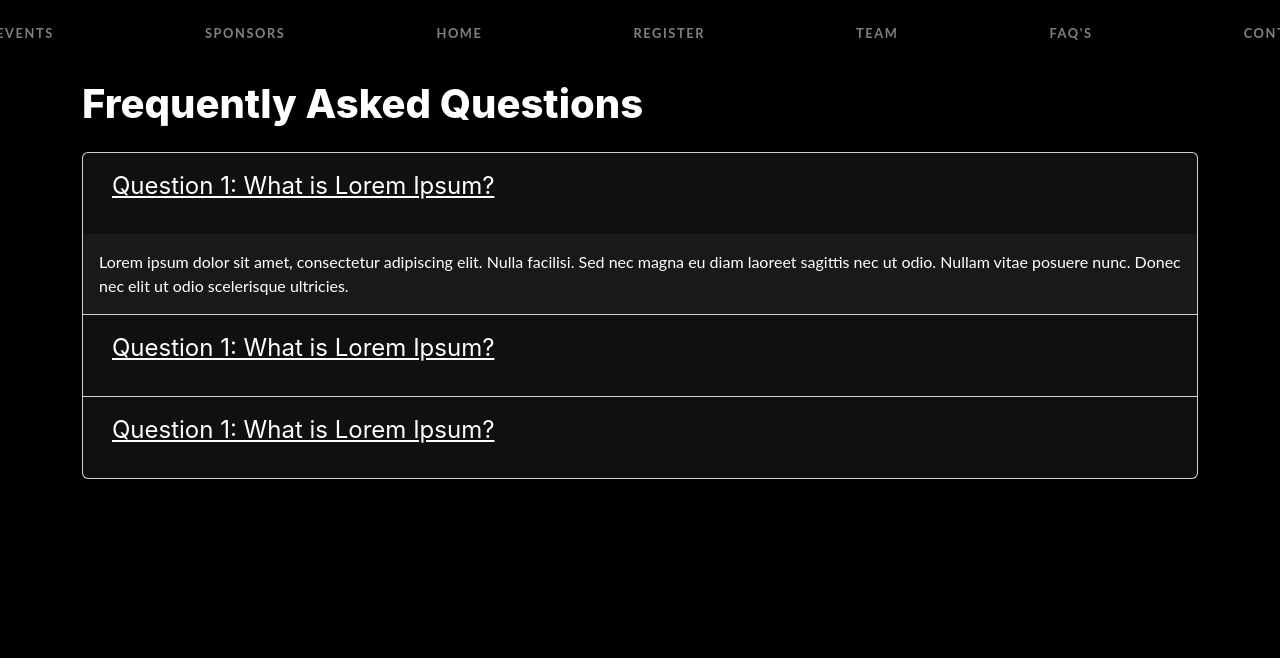
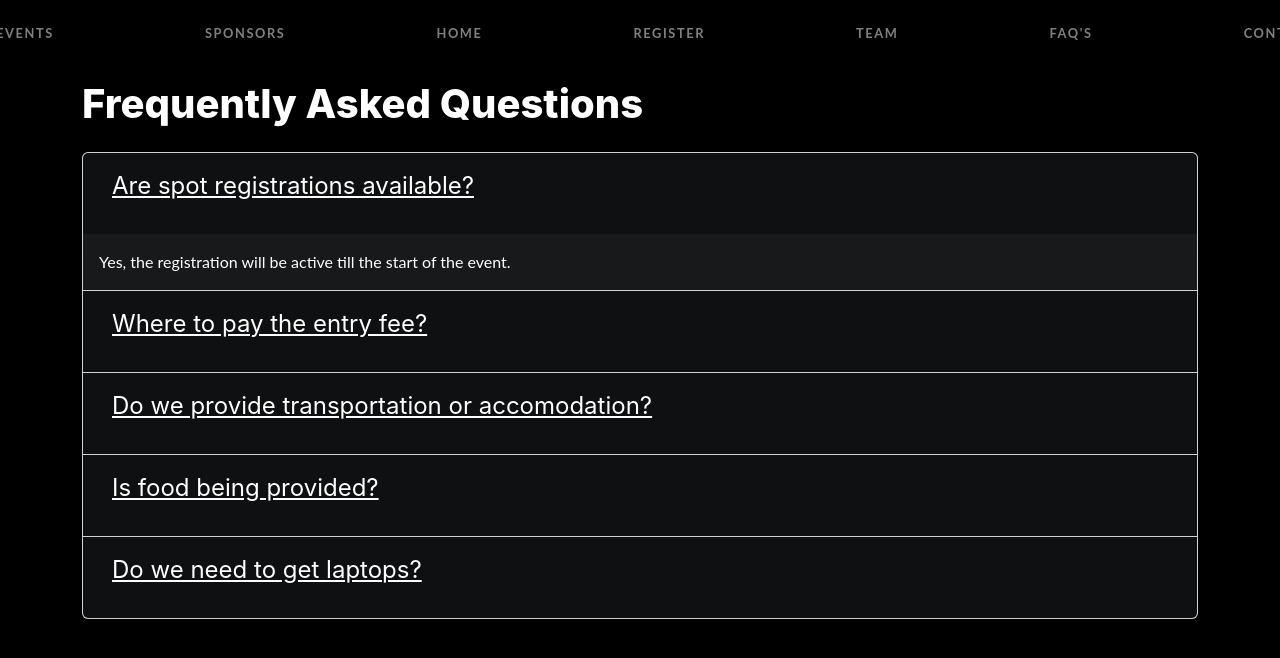
Before and after one commit to revanth892/skhykr_website, a plain HTML site: page faq.html in a window 1280 px wide. Drawn offline with nearby package versions, Linux system fonts and the light colour scheme.

Commit message:
Added qr in registration page , added some data in faq page

```diff
--- a/faq.html
+++ b/faq.html
@@ -54,14 +54,13 @@
         <div class="card-header" id="faqHeading1">
           <h2 class="mb-0">
             <button class="btn btn-link" type="button" data-toggle="collapse" data-target="#faqCollapse1" aria-expanded="true" aria-controls="faqCollapse1">
-              <p style="font-size: 24px;">Question 1: What is Lorem Ipsum?</p>
+              <p style="font-size: 24px;">Are spot registrations available?</p>
             </button>
           </h2>
         </div>
         <div id="faqCollapse1" class="collapse show" aria-labelledby="faqHeading1" data-parent="#faqAccordion">
           <div class="card-body">
-            Lorem ipsum dolor sit amet, consectetur adipiscing elit. Nulla facilisi. Sed nec magna eu diam laoreet sagittis nec ut odio.
-            Nullam vitae posuere nunc. Donec nec elit ut odio scelerisque ultricies.
+            Yes, the registration will be active till the start of the event.
           </div>
         </div>
       </div>
@@ -71,13 +70,13 @@
         <div class="card-header" id="faqHeading2">
           <h2 class="mb-0">
             <button class="btn btn-link collapsed" type="button" data-toggle="collapse" data-target="#faqCollapse2" aria-expanded="false" aria-controls="faqCollapse2">
-                <p style="font-size: 24px;">Question 1: What is Lorem Ipsum?</p>
+                <p style="font-size: 24px;">Where to pay the entry fee?</p>
             </button>
           </h2>
         </div>
         <div id="faqCollapse2" class="collapse" aria-labelledby="faqHeading2" data-parent="#faqAccordion">
           <div class="card-body">
-            It is a long established fact that a reader will be distracted by the readable content of a page when looking at its layout.
+            The entry fee's can be paid to our co-ordinators or at the counter on day of your arrival.
           </div>
         </div>
       </div>
@@ -87,13 +86,45 @@
         <div class="card-header" id="faqHeading3">
           <h2 class="mb-0">
             <button class="btn btn-link collapsed" type="button" data-toggle="collapse" data-target="#faqCollapse3" aria-expanded="false" aria-controls="faqCollapse3">
-                <p style="font-size: 24px;">Question 1: What is Lorem Ipsum?</p>
+                <p style="font-size: 24px;">Do we provide transportation or accomodation?</p>
             </button>
           </h2>
         </div>
         <div id="faqCollapse3" class="collapse" aria-labelledby="faqHeading3" data-parent="#faqAccordion">
           <div class="card-body">
-            Contrary to popular belief, Lorem Ipsum is not simply random text.
+            No, we will not be providing transportation or accomodation.
+          </div>
+        </div>
+      </div>
+
+
+      <div class="card">
+        <div class="card-header" id="faqHeading4">
+          <h2 class="mb-0">
+            <button class="btn btn-link collapsed" type="button" data-toggle="collapse" data-target="#faqCollapse4" aria-expanded="false" aria-controls="faqCollapse4">
+                <p style="font-size: 24px;">Is food being provided?</p>
+            </button>
+          </h2>
+        </div>
+        <div id="faqCollapse4" class="collapse" aria-labelledby="faqHeading4" data-parent="#faqAccordion">
+          <div class="card-body">
+            There will be a cafeteria, where you can pay and have food your choice.
+          </div>
+        </div>
+      </div>
+
+
+      <div class="card">
+        <div class="card-header" id="faqHeading5">
+          <h2 class="mb-0">
+            <button class="btn btn-link collapsed" type="button" data-toggle="collapse" data-target="#faqCollapse5" aria-expanded="false" aria-controls="faqCollapse5">
+                <p style="font-size: 24px;">Do we need to get laptops?</p>
+            </button>
+          </h2>
+        </div>
+        <div id="faqCollapse5" class="collapse" aria-labelledby="faqHeading5" data-parent="#faqAccordion">
+          <div class="card-body">
+            Refer to your event’s requirements.
           </div>
         </div>
       </div>
```
Also changed, not shown: register.html (+5 -1 lines).
